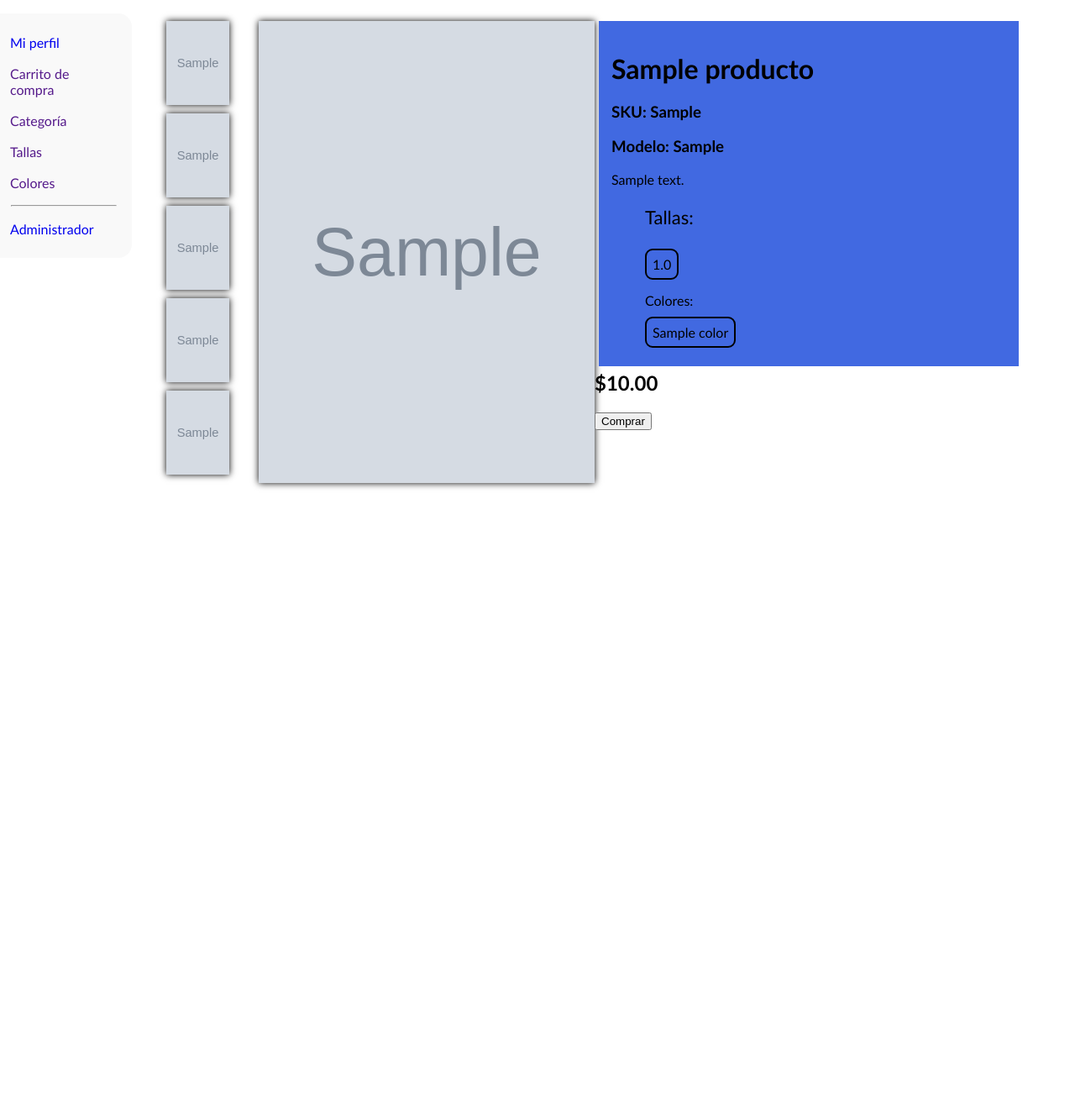
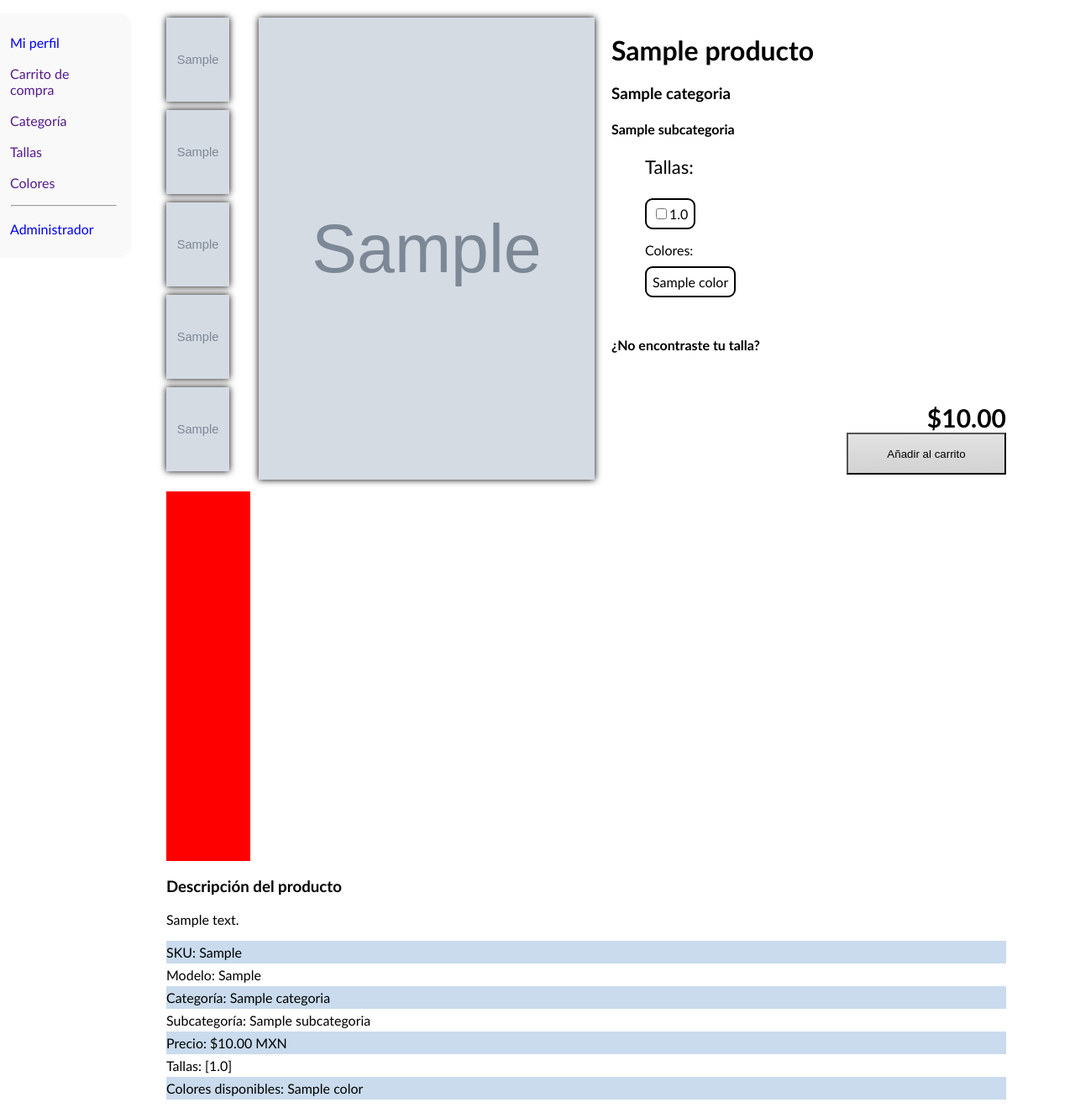
Before and after one commit to ur13l/alfie, a Django app: page /producto/1/ in a window 1280 px wide. Shown: the part 121-1446 px from the top of the page at 84% size. Before the commit the page ends 703 px from the top, so only its background shows below. Run offline with Django 3.2, Linux system fonts and the light colour scheme; tables that the repository leaves empty hold one stand-in row (values such as "Sample post"); grey boxes marked "Sample" are stand-in pictures; parts of the project's set-up code (start-up, migrations or seed data) failed here and were passed over.

Commit message:
Edición en template de producto

```diff
--- a/static/css/estilo.css
+++ b/static/css/estilo.css
@@ -268,9 +268,10 @@ div{
 #info_prod{
     margin:5px;
     padding:15px;
+    padding-top:2px;
+    margin-top:0px;
     width:470px;
     position:static;
-    background-color: royalblue;
     float:left;
 }
 
@@ -291,3 +292,66 @@ div{
 .elemTalla:hover, .elemColor:hover {
     border-width: 4px;
 }
+
+.elemTalla::selection, .elemColor:selection{
+    background-color: blue;
+}
+
+#info_precio{
+    float:right;
+}
+
+#info_precio label{
+    float:right;
+    font-size: 30px;
+    font-weight: bold;
+}
+
+#info_precio input{
+    background-color:#C9DBED;
+    height:50px;
+    width:190px;
+    background: -webkit-linear-gradient(#e2e2e2,#d2d2d2);
+	background: -o-linear-gradient(#e2e2e2,#d2d2d2);
+	background: -moz-linear-gradient(#e2e2e2,#d2d2d2);
+	background: linear-gradient(#e2e2e2,#d2d2d2);
+
+}
+
+#lateral_prod{
+    background-color:red;
+    width:100px;
+    height:440px;
+    float:left;
+}
+
+#desc_prod{
+    float:left;
+    width:1000px;
+    align-items: center;
+}
+
+#descripcion{
+    text-align: justify;
+}
+
+#list_desc {
+    margin-left: 0;
+    padding:0;
+}
+
+.n, .b{
+    list-style: none;
+    padding:0;
+    margin-left:0;
+    padding-top:4px;
+    padding-bottom: 4px;
+}
+
+.n{
+    background-color: #C9DBED;
+}
+
+.b{
+    background-color: #ffffff;
+}
--- a/templates/producto.html
+++ b/templates/producto.html
@@ -14,28 +14,61 @@
                 <img src="{{ producto.foto_principal.url }}" id="img_prin" width=400 height=550>
                 <div id="info_prod">
                     <h1>{{ producto.nombre }}</h1>
-                    <h3>SKU: {{ producto.SKU }}</h3>
-                    <h3>Modelo: {{ producto.modelo }}</h3>
-                    <p>{{ producto.descripcion }}</p>
+                    <h3>{{ producto.subcategoria.categoria }}</h3>
+                    <h4>{{ producto.subcategoria.nombre }}</h4>
+                    <form method="get" action="">
                         <ul id="list_tallas">Tallas: <br><br>
                             {% for talla in producto.talla.all %}
-                            <li class="elemTalla">{{ talla }}</li>
+                                <li class="elemTalla"><input type="checkbox" >{{ talla }}</li></li>
                             {% endfor %}
                         </ul>
+
                         <ul id="list_colores">
                             Colores:<br><br>
                             {% for color in producto.color.all %}
                                 <li class="elemColor">{{ color }}</li>
                             {% endfor %}
                         </ul>
-                </div>
+                    </form>
+                        <br>
+                    <h4>¿No encontraste tu talla?</h4>
+                    <br>
+                    <br>
                     <div id="info_precio">
-                    <h2>${{ producto.precio_venta }}0</h2>
+                    <label>${{ producto.precio_venta }}0</label>
                     <form action="" method="post">
-                        <input type="submit" name="btnComprar" value="Comprar" id="btnComprar">
+                        <input type="submit" name="btnCarrito" value="Añadir al carrito" id="btnCarrito">
                     </form>
                 </div>
+                </div>
+                <br>
+                <div id="lateral_prod">
+
+                </div>
+
+                <div id="desc_prod">
+                    <h3>Descripción del producto</h3>
+                    <p id="descripcion">{{ producto.descripcion }}</p>
+                    <ul id="list_desc">
+                        <li class="n">SKU: {{ producto.SKU }}</li>
+                        <li class="b">Modelo: {{ producto.modelo }}</li>
+                        <li class="n">Categoría: {{ producto.subcategoria.categoria }}</li>
+                        <li class="b">Subcategoría: {{ producto.subcategoria.nombre }}</li>
+                        <li class="n">Precio: ${{ producto.precio_venta }}0 MXN</li>
+                        <li class="b">Tallas:
+                            {% for talla in producto.talla.all %}
+                               [{{ talla.talla }}]
+                            {% endfor %}</li>
+                        <li class="n">Colores disponibles:
+                            {% for color in producto.color.all %}
+                                {{ color.nombre }}
+                            {% endfor %}
+                        </li>
+                    </ul>
+                </div>
+
             {% else %}
+
 
             {% endif %}
 
```
Lines whose indentation alone changed are shown as unchanged.
